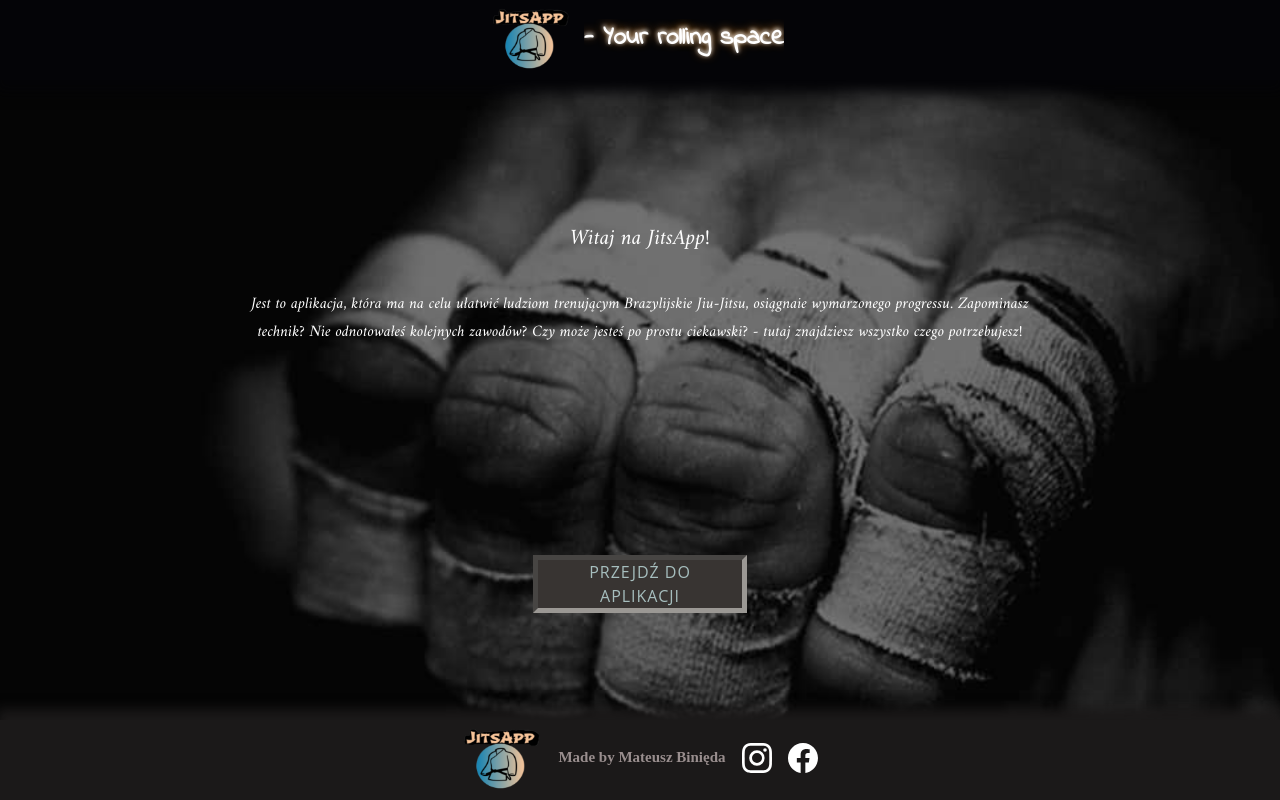
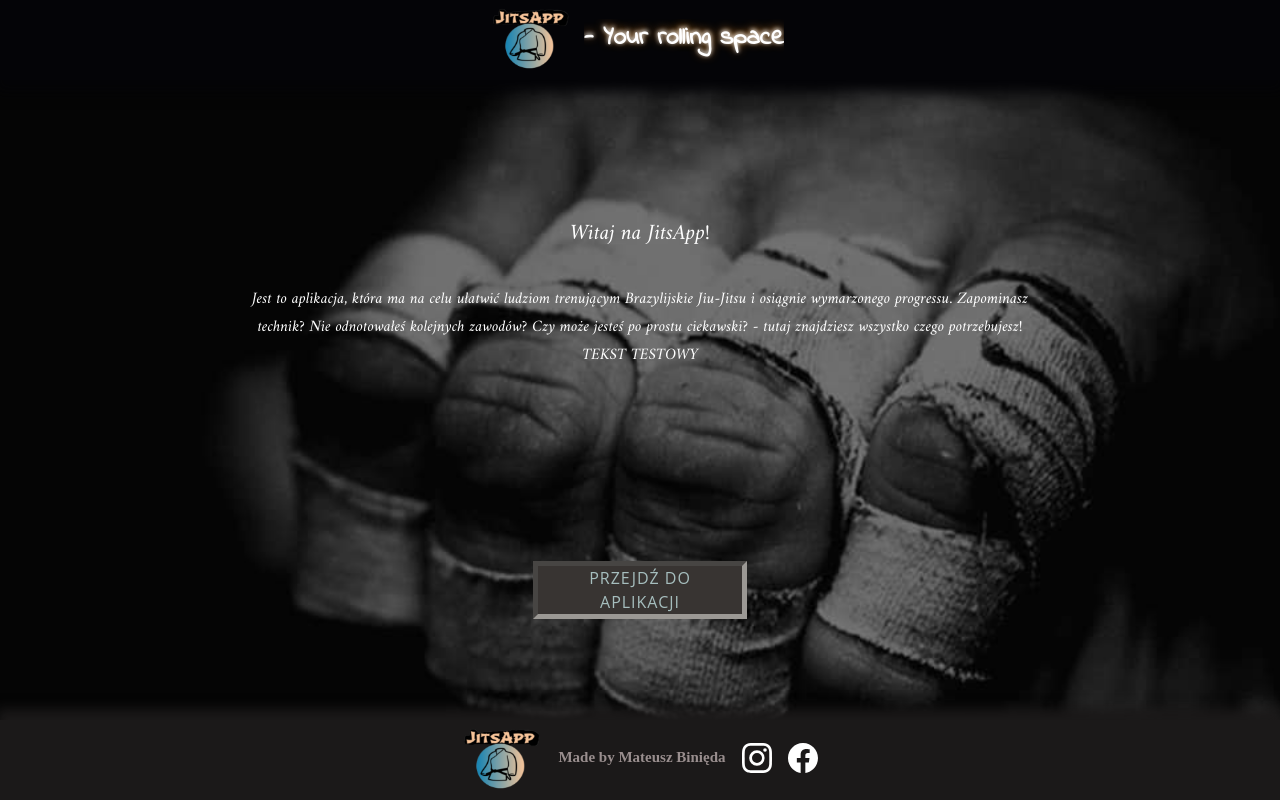
Before and after one commit to Arssin/JitsApp, a React (Create React App) app: page / in a window 1280 px wide. Built offline with nearby package versions, Linux system fonts and the light colour scheme; a web font is replaced by a local one.

Commit message:
Test Text

```diff
--- a/src/Home/Home.jsx
+++ b/src/Home/Home.jsx
@@ -5,9 +5,9 @@ export function HomePage() {
     <div className={styles.home}>
       <div className={styles.homeText}>
         <div className={styles.welcomeText}>Witaj na JitsApp! </div>
-        Jest to aplikacja, która ma na celu ułatwić ludziom trenującym Brazylijskie Jiu-Jitsu, osiągnaie wymarzonego
+        Jest to aplikacja, która ma na celu ułatwić ludziom trenującym Brazylijskie Jiu-Jitsu i osiągnie wymarzonego
         progressu. Zapominasz technik? Nie odnotowałeś kolejnych zawodów? Czy może jesteś po prostu ciekawski? - tutaj
-        znajdziesz wszystko czego potrzebujesz!
+        znajdziesz wszystko czego potrzebujesz! TEKST TESTOWY
       </div>
       <div className={styles.homeDivBtn}>
         <a href="#" className={styles.homeBtn} data-back="Ossssss!" data-front="Przejdź do aplikacji"></a>
```
